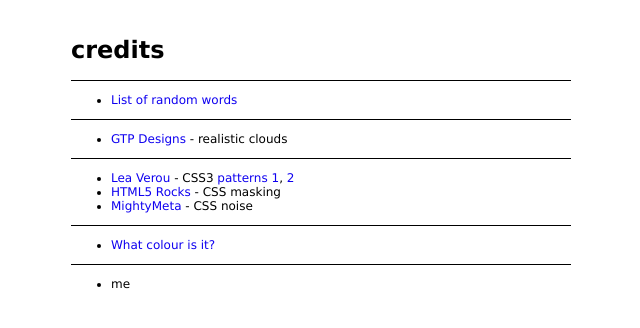
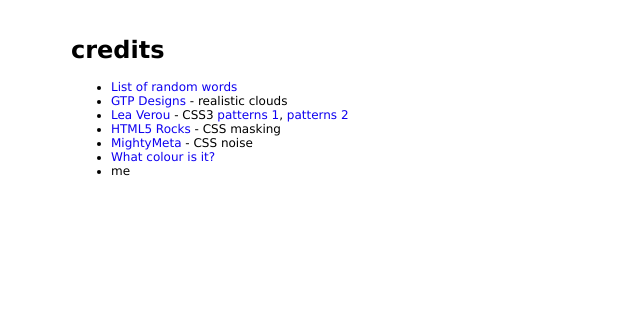
Before and after one commit to redsummernight/redsummernight.github.io, a Jekyll site: the page built from credits/index.html, in a window 1280 px wide. Shown: the top 328 px of the page, without its empty margins (319-959 px from the left). Built offline with Jekyll 4.4.1, drawn with Linux system fonts in a browser that asks for light colours.

Commit message:
Single list of credits

```diff
--- a/credits/index.html
+++ b/credits/index.html
@@ -4,13 +4,18 @@ description: thief!
 ---
 <div class="center-text">
 <h1>credits</h1>
+{% assign credits = "" | split: ""  %}
 {% assign pages = site.pages | sort: 'title' %}
 {% for p in pages %}
 	{% if p.credits != "" %}
-		{% if p.title %}<hr id="{{ p.title | slugify }}">{% else %}<hr>{% endif %}
-		{{ p.credits | markdownify }}
+		{% assign credits = credits | push: p.credits  %}
 	{% endif %}
 {% endfor %}
-<hr>
-<ul><li>me</li></ul>
+
+{% assign credits = credits | push: '- me'  %}
+
+{% comment %}
+	Roundabout way to merge Markdown lists
+{% endcomment %}
+{{ credits | join: ' ' | markdownify }}
 </div>
--- a/ocean/index.html
+++ b/ocean/index.html
@@ -4,7 +4,7 @@ description: bring a jacket and a megaphone in case of separation
 stylesheets: [style]
 swinging: false
 credits: |
-  - [Lea Verou](http://lea.verou.me/) - CSS3 [patterns 1](http://lea.verou.me/demos/css3-patterns.html), [2](http://lea.verou.me/css3patterns/)
+  - [Lea Verou](http://lea.verou.me/) - CSS3 [patterns 1](http://lea.verou.me/demos/css3-patterns.html), [patterns 2](http://lea.verou.me/css3patterns/)
   - [HTML5 Rocks](http://www.html5rocks.com/en/tutorials/masking/adobe/#toc-the-mask-property) - CSS masking
   - [MightyMeta](http://www.mightymeta.co.uk/css-noise/) - CSS noise
 ---
```
